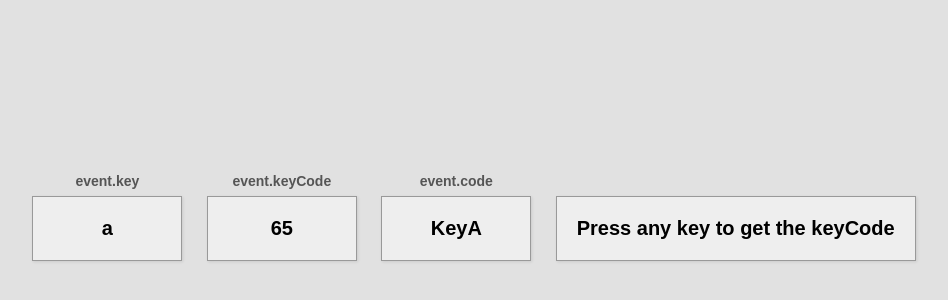
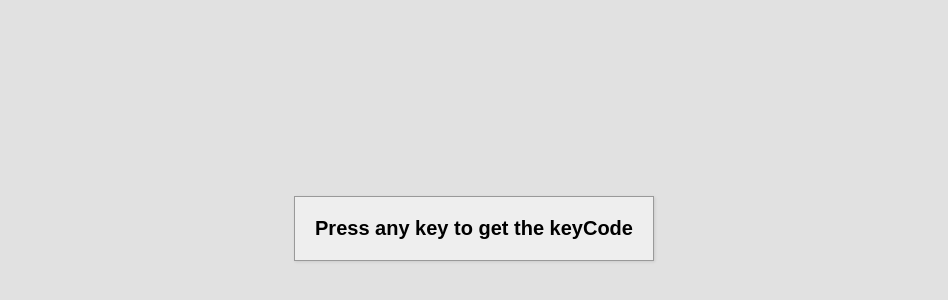
Before and after one commit to bendrendel/event-keycodes, a plain HTML site: page index.html in a window 1280 px wide. Shown: the part 172-472 px from the top of the page, without its empty margins (166-1114 px from the left). Drawn offline with Linux system fonts and the light colour scheme; a web font is replaced by a local one.

Commit message:
Remove static content

```diff
--- a/index.html
+++ b/index.html
@@ -10,21 +10,6 @@
   <body>
     <div id="insert">
       <div class="key">
-        a
-        <small>event.key</small>
-      </div>
-
-      <div class="key">
-        65
-        <small>event.keyCode</small>
-      </div>
-
-      <div class="key">
-        KeyA
-        <small>event.code</small>
-      </div>
-
-      <div class="key">
         Press any key to get the keyCode
       </div>
     </div>
```
